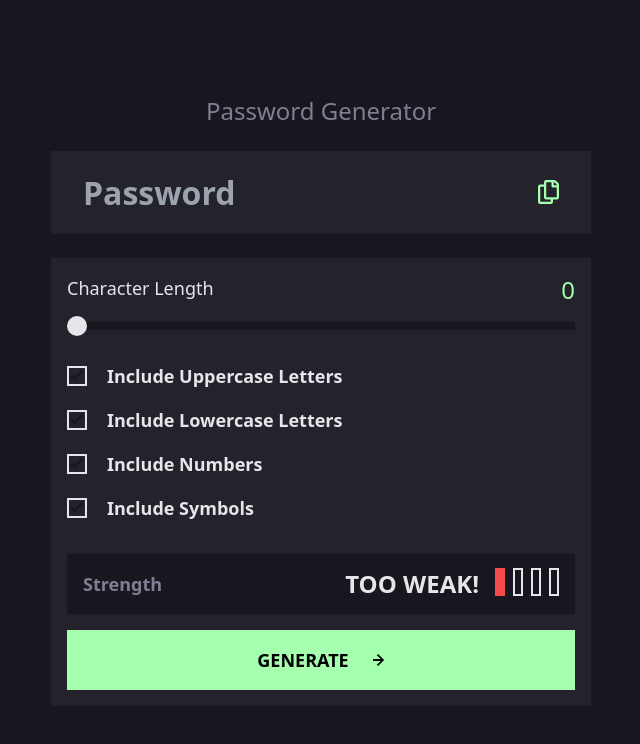
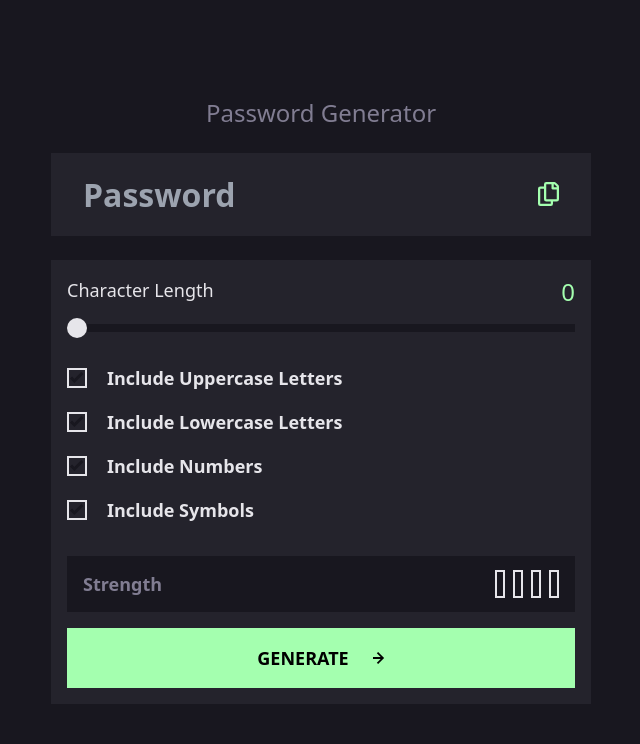
Before and after one commit to SH-Lee2/Password_generator_app, a React (Vite) app: page / in a window 1280 px wide. Shown: the top 744 px of the page, without its empty margins (319-959 px from the left). Built offline with nearby package versions, Linux system fonts and the light colour scheme.

Commit message:
fix: strength bar 처음 렌더링 될때 1칸 채워져있는거 수정

```diff
--- a/src/components/Strength.tsx
+++ b/src/components/Strength.tsx
@@ -1,6 +1,7 @@
 import React from 'react';
 
 const STRENGTH = [
+  {},
   {
     text: 'TOO WEAK!',
     color: 'bg-red',
@@ -19,8 +20,7 @@ interface Props {
 
 const Strength = ({ upperCase, lowerCase, numbers, symbols }: Props) => {
   const getStrengthLen = () => {
-    const len = upperCase + lowerCase + numbers + symbols;
-    return len === 0 ? len : len - 1;
+    return upperCase + lowerCase + numbers + symbols;
   };
   const strengthLen = getStrengthLen();
 
@@ -32,11 +32,6 @@ const Strength = ({ upperCase, lowerCase, numbers, symbols }: Props) => {
           {STRENGTH[strengthLen].text}
         </span>
         <div className="flex gap-x-2">
-          <div
-            className={`w-[10px] h-[28px]  ${
-              strengthLen >= 0 ? STRENGTH[strengthLen].color : 'border-2 border-white'
-            }`}
-          />
           <div
             className={`w-[10px] h-[28px]  ${
               strengthLen >= 1 ? STRENGTH[strengthLen].color : 'border-2 border-white'
@@ -52,6 +47,11 @@ const Strength = ({ upperCase, lowerCase, numbers, symbols }: Props) => {
               strengthLen >= 3 ? STRENGTH[strengthLen].color : 'border-2 border-white'
             }`}
           />
+          <div
+            className={`w-[10px] h-[28px]  ${
+              strengthLen >= 4 ? STRENGTH[strengthLen].color : 'border-2 border-white'
+            }`}
+          />
         </div>
       </div>
     </div>
```
